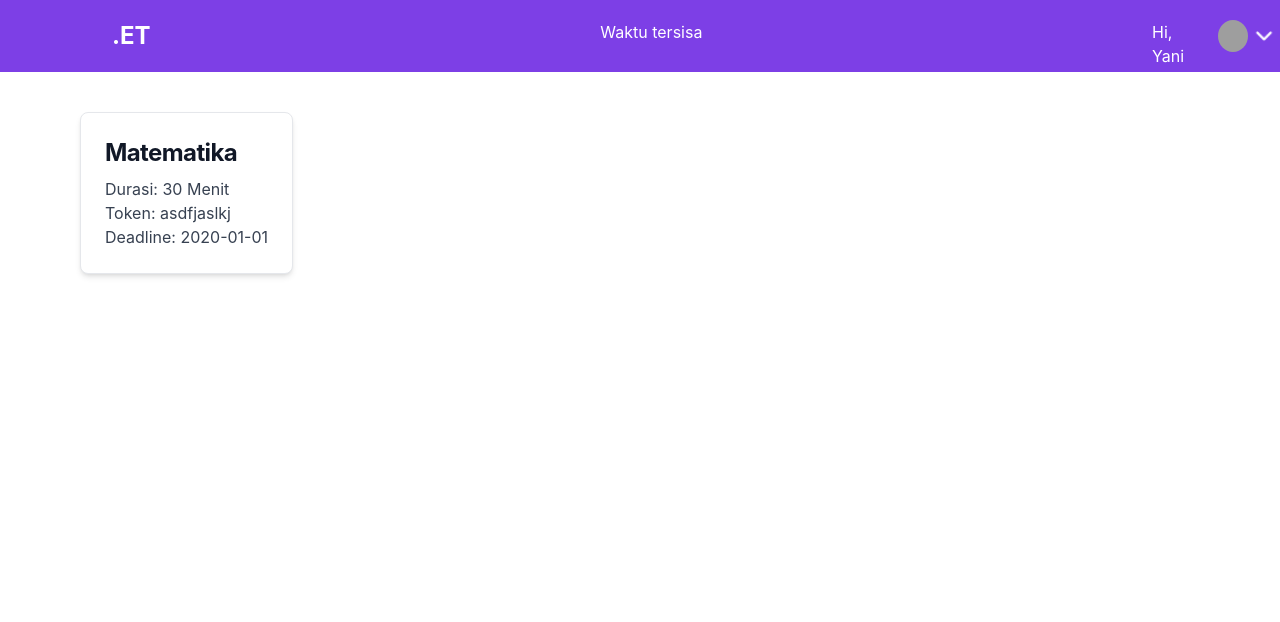
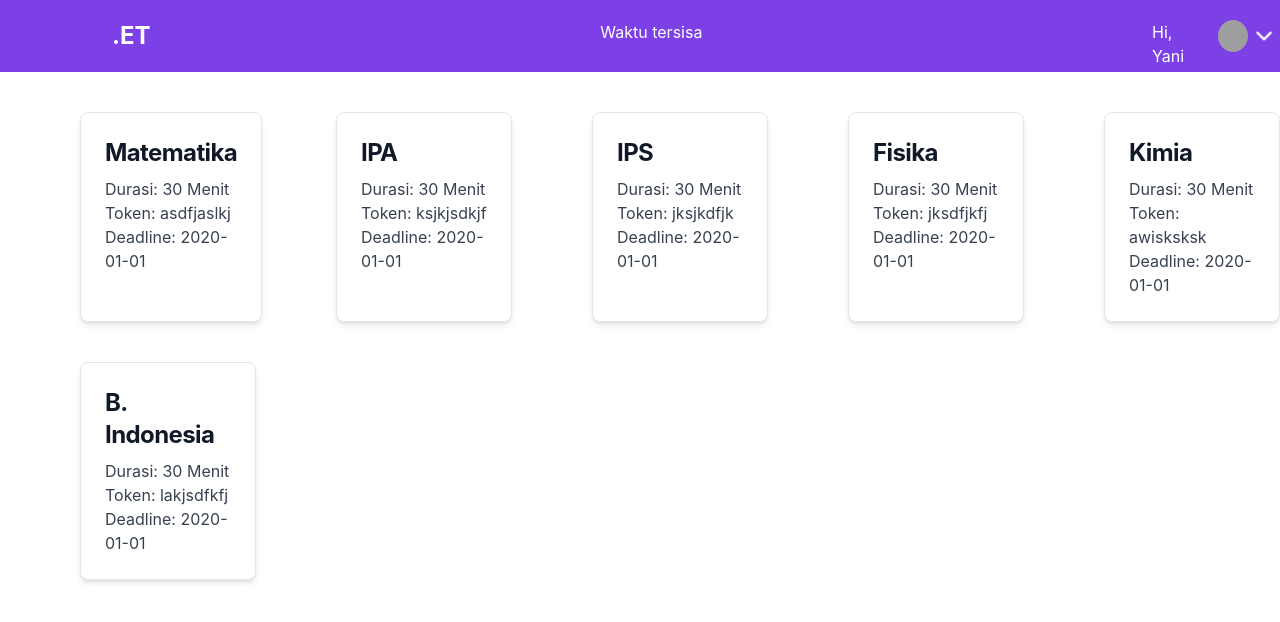
Before and after one commit to yogihendrawan79/final-project-ruang-guru, a React (Create React App) app in the folder Frontend/: page /hasil-ujian/1 in a window 1280 px wide. Shown: the top 622 px of the page. Built offline with nearby package versions, Linux system fonts and the light colour scheme; grey boxes are pictures that could not be loaded.

Commit message:
feat: add BankSoal Dashboard

```diff
--- a/Frontend/src/components/Dashboard/BankSoal/BankSoal.jsx
+++ b/Frontend/src/components/Dashboard/BankSoal/BankSoal.jsx
@@ -13,9 +13,45 @@ const BankSoal = () => {
 
   const bank = [
     {
+      id: "1",
       mapel: "Matematika",
       durasi: "30",
       token: "asdfjaslkj",
+      deadline: "2020-01-01",
+    },
+    {
+      id: "2",
+      mapel: "IPA",
+      durasi: "30",
+      token: "ksjkjsdkjf",
+      deadline: "2020-01-01",
+    },
+    {
+      id: "3",
+      mapel: "IPS",
+      durasi: "30",
+      token: "jksjkdfjk",
+      deadline: "2020-01-01",
+    },
+    {
+      id: "4",
+      mapel: "Fisika",
+      durasi: "30",
+      token: "jksdfjkfj",
+      deadline: "2020-01-01",
+    },
+    {
+      id: "5",
+      mapel: "Kimia",
+      durasi: "30",
+      token: "awisksksk",
+      deadline: "2020-01-01",
+    },
+    {
+      id: "6",
+      mapel: "B. Indonesia",
+      durasi: "30",
+      token: "lakjsdfkfj",
       deadline: "2020-01-01",
     },
   ];
@@ -30,15 +66,19 @@ const BankSoal = () => {
           image={index.image}
         />
       ))}
+      <div className="flex justify-start">
+        <div className="grid grid-cols-5">
           {bank.map((index) => (
             <Card
-          key={index.mapel}
+              key={index.id}
               mapel={index.mapel}
               durasi={index.durasi}
               token={index.token}
               deadline={index.deadline}
             />
           ))}
+        </div>
+      </div>
     </>
   );
 };
```
Lines whose indentation alone changed are shown as unchanged.
